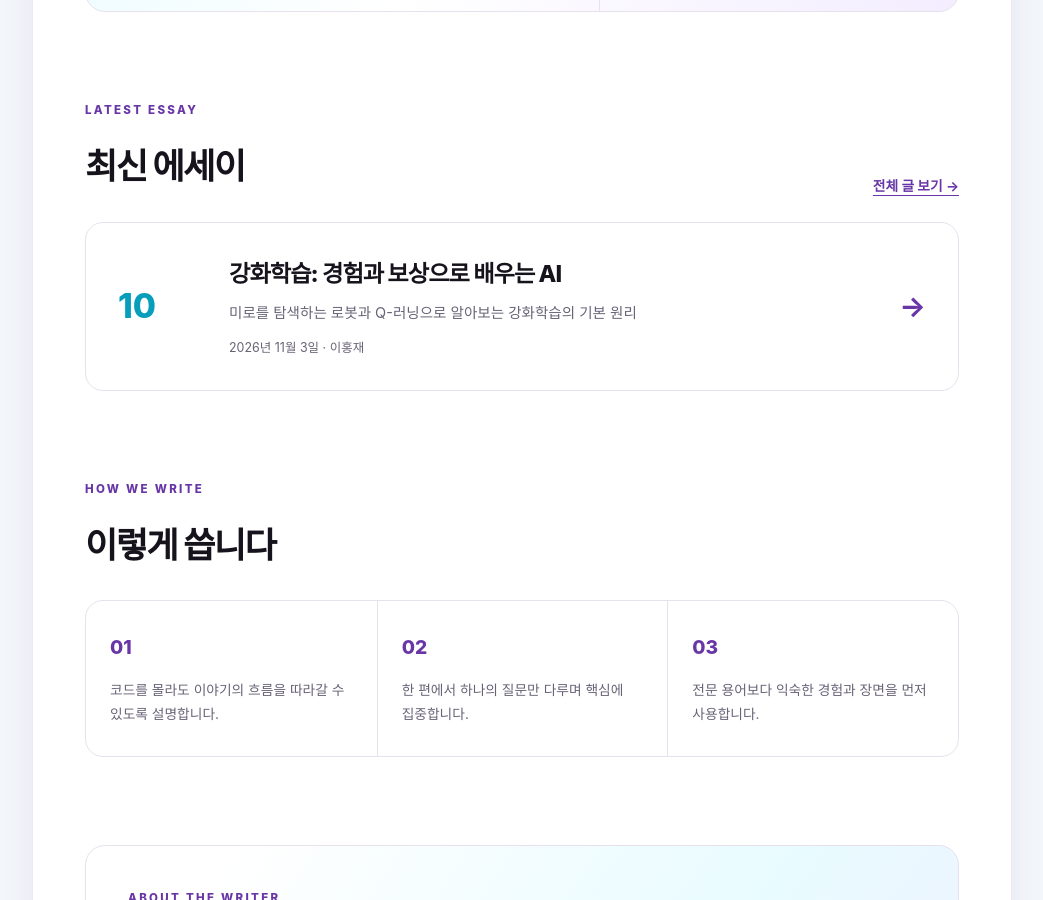
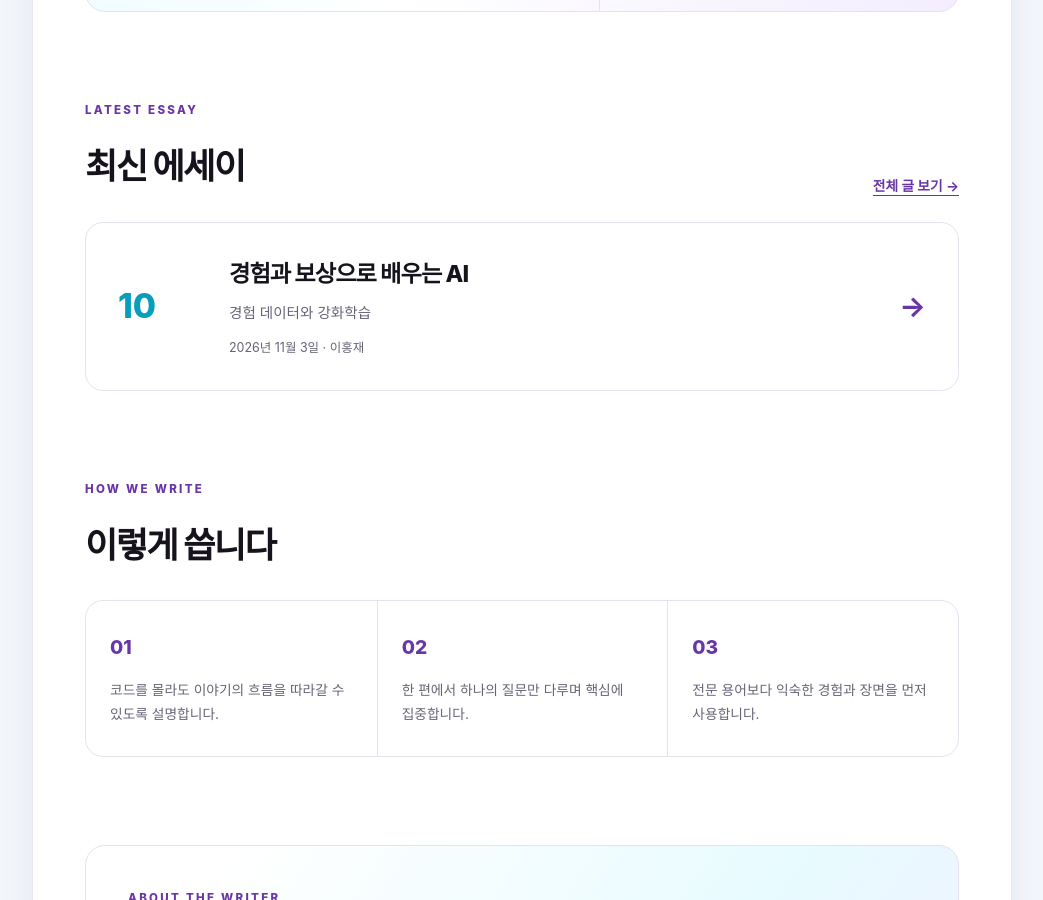
Before and after one commit to chaeyeun-kim/my_website, a Jekyll site: the page built from index.html, in a window 1280 px wide and 900 px high, scrolled down 1073 px. Shown: the whole window, without its empty margins (118-1161 px from the left). Built offline with Jekyll 4.4.1, drawn with Linux system fonts in a browser that asks for light colours; some web fonts are replaced; some of the changed lines change nothing that is shown.

Commit message:
Revise title and description for essay on AI
Updated the title and description of the essay to reflect a more focused theme on reinforcement learning and experience-based learning.

```diff
--- a/essay/010.md
+++ b/essay/010.md
@@ -1,7 +1,7 @@
 ---
 layout: essay
-title: "강화학습: 경험과 보상으로 배우는 AI"
-description: "미로를 탐색하는 로봇과 Q-러닝으로 알아보는 강화학습의 기본 원리"
+title: "경험과 보상으로 배우는 AI"
+description: "경험 데이터와 강화학습"
 author: "이홍재"
 date: 2026-11-03
 reading_time: "약 6분"
@@ -11,67 +11,77 @@ category: "강화학습"
 
 그동안 우리는 정답이 주어진 데이터에서 숨어 있는 패턴을 찾아내 예측하는 지도학습 기법을 중심으로 살펴보았습니다.
 
-오늘은 조금 다른 방식으로 학습하는 AI를 만나봅니다.
-정답을 미리 알려주지 않아도, 직접 행동하고 그 결과를 경험하고 평가하면서 더 나은 판단과 행동을 배워 가는 AI인데, 이러한 AI를 개발하는 머신러닝 기법을 강화학습(Reinforcement Learning)이라고 합니다. 경험적으로 성과가 좋은 행동에 대한 믿음을 점차 강화해 간다는 의미입니다.
+오늘은 조금 다른 방식으로 학습하는 AI를 만나봅니다. 정답을 미리 알려주지 않아도, 직접 행동하고 그 결과를 경험하면서 더 나은 판단과 행동을 배워 가는 AI인데, 이러한 AI를 개발하는 머신러닝 기법을 강화학습(Reinforcement Learning)이라고 합니다. 경험적으로 성과가 좋은 행동에 대한 믿음을 점차 강화해 간다는 의미입니다.
 
-예를 들어 **깡통 로봇에게 미로를 탈출하는 방법**을 가르친다고 해봅시다.
-<br>출발점에서 목적지까지 가는 정답 경로를 미리 알려주는 대신, 로봇을 이리저리 여러 방향으로 움직여 보면서 그 결과를 경험하게 합니다. 목적지에 도달하는 좋은 행동에는 적절한 보상(당근)을 주고, 잘못되거나 금지된 행동에는 벌칙(채찍)을 주면, 로봇은 이 보상을 신호(나침반)로 사용하여 목적지에 도달하는 최적의 경로를 스스로 찾아낼 수 있습니다. 어떤 상황에서 어떤 행동을 해야 목적지에 더 잘 도달할 수 있는지 경험으로 배우게 되는 것이죠.
+처음 자전거를 배우는 아이를 생각해 봅시다. 부모로부터 기본 조작 방법을 익힌 후에 직접 페달을 밟고 핸들을 조절하지만, 얼마 지나지 않아 균형을 잃고 넘어집니다. 하지만 다시 일어나 반복하다 보면 어느 순간 혼자서도 잘 달릴 수 있게 되죠. 누군가 자전거를 타는 수많은 규칙을 일일이 가르쳐 주지 않아도, 아이는 자신의 경험을 통해 학습한 것입니다.
 
-사람도 어릴 때는 부모나 학교 교육을 통한 지도학습을 통해 배우지만, 어른이 되면서 현실 세계에서 직접 부대끼며 배우는 강화학습의 비중이 높아져야 합니다.
-그래야만 누군가의 이해를 빌려 쓰는 것이 아니라 스스로의 경험을 통한 생생한 통찰을 할 수 있습니다.
+AI도 비슷한 방식으로 학습할 수 있습니다. 게임을 처음 하는 AI에게 처음부터 모든 상황에서 어떤 행동을 해야 하는지 하나하나 알려줄 필요는 없고, 그럴 수도 없습니다. 직접 행동하고 그 결과를 관찰하고 평가하면서 더 나은 선택을 찾아가도록 할 수 있는데, 이것이 강화학습의 기본 아이디어입니다.
+
+예를 들어 미로에서 목표 위치를 찾아가려는 로봇을 생각해 봅시다.
+이때 목표에 도달하는 좋은 행동에는 적절한 보상(당근)을 주고, 잘못되거나 금지된 행동에는 벌칙(채찍)을 주면, 로봇은 이 보상을 나침반으로 사용하여 목표에 도달하는 최적의 경로를 스스로 찾아낼 수 있습니다. 어떤 상황에서 어떤 행동을 해야 목표에 더 잘 도달할 수 있는지 경험으로 배우게 되는 것이죠.
+사람도 어릴 때는 부모나 학교 교육을 통한 지도학습을 주로 하지만, 어른이 되면서 현실 세계에서 직접 부대끼며 배우는 강화학습의 비중이 높아져야 합니다. 그래야만 누군가의 이해를 빌려 쓰는 것이 아니라 스스로의 경험을 통한 생생한 통찰을 할 수 있습니다.
 
 ## 강화학습의 기본 개념
 
 대부분의 강화학습은 다음과 같은 요소로 이루어집니다.
 
-| 요소 | 의미 | 미로 탈출 로봇의 예 |
+| 요소 | 의미 | 미로 탐색 로봇의 예 |
 | --- | --- | --- |
 | 에이전트(Agent) | 행동의 주체 | 로봇 |
 | 환경(Environment) | 에이전트가 행동하는 세계 | 미로 |
 | 상태(State) | 현재 에이전트가 처한 상황 | 로봇의 현재 위치 |
 | 행동(Action) | 에이전트가 선택할 수 있는 대안 | 위, 아래, 왼쪽, 오른쪽 이동 |
 | 보상(Reward) | 행동의 결과에 대한 보상(+) 또는 벌칙(-) | 목적지 도착 시 +10, 한 칸 이동할 때 -1 |
-| 정책(Policy) | 상태에 따라 어떤 행동을 선택할지 결정하는 규칙 | 현재 위치에서 어떤 행동을 선택할 것인가 |
+| 정책(Policy) | 상태별 행동 선택 규칙 | 현재 위치에서 어떤 행동을 선택할 것인가 |
 
-강화학습은 (1) 경험을 통한 데이터(상태별 행동에 따른 보상) 수집과 (2) 수집된 데이터에서 각 행동의 가치 평가라는 두 가지 메인 스텝으로 이루어집니다.
+강화학습은 다음의 두 가지 메인 스텝으로 이루어집니다.
+
+1. 경험을 통한 상태별 행동에 대한 보상 데이터 수집
+2. 수집된 데이터를 사용하여 각 행동의 가치 평가
 
 AI는 환경과 상호작용하면서 다음 과정을 반복합니다.
 
 > 현재 상태 → 행동 선택 → 새로운 상태와 보상 관찰 → 다음 행동 선택
 
-이 과정을 반복하면서 어떤 행동이 더 좋은 결과를 가져오는지 점진적으로 배워 갑니다. 처음에는 정답을 모르기 때문에 각 상황에서 다양한 행동을 충분히 시도해 봐야 합니다. **시행착오**는 그 자체로 실패가 아니라 성공적인 강화학습의 밑거름이 되는 것이죠. 위대한 발명가 토머스 에디슨은 이렇게 말했다고 합니다.
+이 과정을 반복하면서 어떤 행동이 더 좋은 결과를 가져오는지 점진적으로 배워 갑니다. 처음에는 정답을 모르기 때문에 각 상황에서 다양한 행동을 충분히 시도해 봐야 합니다. 시행착오는 그 자체로 실패가 아니라 성공적인 강화학습의 밑거름이 되는 것이죠. 위대한 발명가 토머스 에디슨은 이렇게 말했다고 합니다.
 
-> *“나는 실패하지 않았다. 성공에 이르지 못하는 1만 가지 방법을 발견했을 뿐이다.”*
+> “나는 실패하지 않았다. 성공에 이르지 못하는 1만 가지 방법을 발견했을 뿐이다.”
 
-쉬운 예로 어린아이가 첫걸음을 딛는 감동적인 순간을 생각해 보세요. 아이는 부모나 형제들이 걷는 모습을 보면서 배울 수도 있지만, 이러한 지도학습만으로는 부족합니다. 수도 없이 넘어지며 좌절하고 다시 일어서며 결국 중심을 유지하는 방법을 스스로 배우게 되는데, 이것이 바로 강화학습입니다.
+> ***또한 독일의 철학자 니체는 “나를 죽이지 않는 고통은 나를 더 강하게 만든다.”라고 하였습니다.***
 
-자율주행 자동차의 원리도 마찬가지입니다. 실제 주행 사진(정답)을 보면서 기본 조작법을 익힐 수 있지만, 가능한 모든 도로와 기상 상태에 최적인 효과적인 조작법을 지도학습만으로는 배우기 어려울 것입니다. 이때 강화학습이 사용됩니다. 시뮬레이션 환경에서 상태를 무수히 바꾸어 다양한 행동을 시도하고 보상을 관찰하며 그 보상을 최대화하는 행동 시퀀스를 스스로 터득하게 되는 것이죠. 인간의 바둑판을 쉽게 점령해 버린 ‘알파고’도 이러한 강화학습으로 만들어진 AI입니다. 정석에 구애되지 않고 다양한 방법으로 무수히 많은 대국을 두어 본 결과, 각 상태에서 승률이 가장 높은 위치에 착점하는 법을 익히게 된 것입니다.
+쉬운 예로 어린아이가 첫걸음을 딛는 감동적인 순간을 생각해 보세요. 자율주행 자동차의 원리도 마찬가지입니다. 실제 주행 사진(정답)을 보면서 기본 조작법을 익힐 수 있지만, 가능한 모든 도로와 기상 상태에 최적인 효과적인 조작법을 지도학습만으로는 배우기 어려울 것입니다. 이때 강화학습이 사용됩니다. 시뮬레이션 환경에서 상태를 무수히 바꾸어 다양한 행동을 시도하고 보상을 관찰하며 그 보상을 최대화하는 행동 시퀀스를 스스로 터득하게 되는 것이죠. 인간의 바둑판을 쉽게 점령해 버린 알파고도 이러한 강화학습으로 만들어진 AI입니다. 기존의 정석에 구애되지 않고 다양한 방법으로 무수히 많은 대국을 두어 본 결과, 각 상태에서 승률이 가장 높은 위치에 착점하는 법을 익히게 된 것입니다.
 
 ## 그리드월드 환경
 
-강화학습의 기초 원리를 이해하기 위해 “그리드월드”라고 부르는 격자 환경을 생각해 봅시다. 가로와 세로 각 4칸씩 총 16개의 셀이 있고, 로봇은 왼쪽 상단 셀인 (0, 0) 위치에서 출발해 (2, 3) 위치에 있는 목적지(사과 표시)까지 이동해야 합니다.
+강화학습의 기초 원리를 이해하기 위해 그리드월드(Grid World)라고 부르는 격자 환경을 생각해 봅시다. 가로와 세로 각 4칸씩 총 16개의 셀이 있고, 로봇은 왼쪽 상단 셀인 (0, 0) 위치에서 출발해 (2, 3) 위치에 있는 목적지(사과 표시)까지 이동해야 합니다.
 
-<img width="642" alt="image" src="https://github.com/user-attachments/assets/ca35d491-adfd-428b-a273-f534f7d87d1d" />
+<img width="600" alt="image" src="https://github.com/user-attachments/assets/d033ba94-557d-4277-89ec-870ddb195ab9" />
 
 
-로봇은 위, 아래, 왼쪽, 오른쪽 중 하나를 선택해 한 칸씩 이동합니다. 목적지에 도착하면 +10의 보상을 받지만, 한 번 이동할 때마다 -1의 벌칙을 받습니다. 따라서 가장 짧은 경로로 목적지에 도착하는 것이 최선이 됩니다. 또한 격자 밖으로 나가거나 벽(wall)으로 차단된 셀로는 이동할 수 없는데, 만약 이러한 행동을 시도하면 -1의 추가 벌칙이 주어집니다.
+로봇은 위, 아래, 왼쪽, 오른쪽 중 하나를 선택해 한 칸씩 이동합니다. 목적지에 도착하면 +10의 보상을 받지만, 한 번 이동할 때마다 **-1**의 벌칙을 받습니다. 따라서 가장 짧은 경로로 목적지에 도착하는 것이 최선이 됩니다. 또한 격자 밖으로 나가거나 벽(wall)으로 차단된 셀로는 이동할 수 없고, 만약 이러한 행동을 시도하면 -1의 추가 벌칙이 주어집니다.
 
-우리 눈에는 간단하지만 지능이 아직 형성되지 않은 로봇에게는 정말 어려운 문제입니다. 처음에 로봇은 어느 방향으로 가야 할지 모르고 우왕좌왕 움직이다가 우연히 목적지에 도착하기도 하고, 같은 자리를 애처롭게 방황하기도 합니다. 이 로봇만 그런 것이 아닙니다. 우리 삶도 많은 시행착오를 겪지만 에디슨처럼 포기하지 않고 끝내 목적지에 도달하는 것이 성공적인 삶이 아닐까요?
+우리 눈에는 간단하지만 지능이 아직 형성되지 않은 로봇에게는 정말 어려운 문제입니다. 처음에 로봇은 어느 방향으로 가야 할지 모르고 우왕좌왕 움직이다가 우연히 목적지에 도착하기도 하고, 같은 자리를 애처롭게 방황하기도 합니다. 방황하는 것은 로봇뿐만이 아니죠. 우리 삶도 많은 시행착오를 겪게 되고 그로부터 배워야 합니다. 충분히 경험하고 그 결과를 ‘어부의 수첩’처럼 기록해서 분석해 보면, 어떤 행동이 목적지에 가까워지는지, 어떤 행동이 시간 낭비인지 점차 알아갑니다.
 
-충분히 경험하고 그 결과를 ‘어부의 수첩’처럼 기록해서 분석해 보면, 어떤 행동이 목적지에 가까워지는지, 어떤 행동이 시간 낭비인지 점차 알아갑니다. 그렇다면 AI는 수집된 경험 데이터를 어떻게 분석해서 최적 정책을 찾아내는 것일까요?
+그렇다면 AI는 수집된 경험 데이터를 어떻게 분석해서 최적 정책을 찾아내는 것일까요?
 
 ## Q-러닝: 어떤 행동이 얼마나 가치 있을까?
 
-가장 기본적인 강화학습 기법은 **Q-러닝**입니다. 이때 Q값(Q-value)이란 각 상태에서 선택할 수 있는 행동마다 그 행동이 얼마나 가치 있는지를 숫자로 표현한 것입니다. 경험을 통해 이 값을 순차적으로 업데이트해 가면 결국 Q값을 가장 크게 하는 최적 정책을 찾을 수 있다는 아이디어죠.
+가장 기본적인 강화학습 기법은 Q-러닝입니다. 이때 Q값(Q-value)이란 각 상태에서 선택할 수 있는 행동마다 그 행동이 얼마나 가치 있는지를 숫자로 표현한 것입니다. 경험을 통해 이 값을 순차적으로 업데이트해 가면 결국 Q값을 가장 크게 하는 최적 정책을 찾을 수 있다는 아이디어입니다.
 
-그리드월드 환경에서는 각 셀 위치가 하나의 상태이고(총 16개 상태), 네 방향이 가능한 행동입니다. 따라서 각 셀마다 상·하·좌·우 4개 행동의 Q값을 기록해야 합니다. 이렇게 Q값이 테이블 형태로 관리되므로 이를 Q-테이블 방식이라고 합니다.
-예를 들어 현재 셀에서 상·하·좌·우 행동의 Q값이 (-1, 0, 1, 0)이라고 합시다. 이것은 이 상태(위치)에서는 왼쪽 방향으로 이동하는 것이 **가장 바람직함**을 의미합니다.
+그리드월드 환경에서는 각 셀 위치가 하나의 상태이고(총 16개 상태), 네 방향이 가능한 행동입니다. 따라서 각 셀마다 상·하·좌·우 4개 행동의 Q값을 기록해야 합니다. 이렇게 Q값이 테이블 형태로 관리되므로 이를 Q-테이블 방식이라고 합니다. 예를 들어 현재 셀에서 상·하·좌·우 행동의 Q값이 (-1, 0, 1, 0)이라고 합시다. 이것은 이 상태(위치)에서는 왼쪽 방향으로 이동하는 것이 가장 바람직함을 의미합니다.
 
-여기서 중요한 것은 각 상태에서 행동별 Q값이 미리 정해진 값이 아니라, 로봇이 경험하면서 조금씩 참값으로 수렴해 간다는 것입니다. <br>그렇다면 어떤 방법으로 Q값을 계산할까요?
+여기서 중요한 것은 각 상태에서 행동별 Q값이 미리 정해진 값이 아니라, 로봇이 경험하면서 조금씩 참값으로 수렴해 간다는 것입니다. 그렇다면 어떤 방법으로 Q값을 계산할까요?
 
-Q값은 단순히 그 행동으로 얻는 **즉시 보상**만 나타내지 않습니다. 그 행동을 선택한 결과로 따라오는 다음 상태에서의 **미래 보상**까지 포함해야 합니다. 예를 들어 대학 진학은 당장 등록금과 시간 손실이 발생하지만, 졸업 후 더 나은 취업이나 창업 기회를 제공할 수 있습니다.
+## 보상 설계의 중요성
 
-즉시 보상과 미래 보상을 모두 고려하여 모든 상태에서 모든 행동의 Q값을 계산해야 하는데, 이것을 수학적으로 간결하게 해결해 준 것이 바로 **벨만 방정식**(Bellman’s equation)이며, 이는 현대 강화학습의 발전에 크게 기여했습니다.
+강화학습에서 보상은 어떤 행동을 더 강화(자주 선택)할 것인지를 결정하는 기준이 되므로, 적절한 보상 메커니즘의 설계가 학습의 성패를 좌우합니다. 인간은 스스로 형성한 가치관과 함께 도파민이라는 신경전달물질을 행동 선택의 도구로 사용한다고 합니다.
 
-Q-러닝에서는 벨만 방정식을 이용해 기존 Q-테이블을 새로운 경험에 맞게 조금씩 수정해 가며, 이 과정이 반복되면 각 행동이 얼마나 가치 있는지를 점점 더 정확하게 평가할 수 있게 됩니다.
+> **참고:** 도파민은 어떤 행동의 결과가 예상했던 결과에 비해 더 좋을수록 더 많이 분비되고, 다음에도 그러한 행동을 반복하도록 강한 신호를 준다고 합니다. 흥미롭게도 인간의 학습에서 도파민 기제는 고전경제학 이론과 유사한 맥락을 가집니다. 예를 들어 공리주의의 대표 학자인 제레미 벤담은 인간의 행동 동기를 쾌락과 고통의 계산법(Calculus of pleasure and pain)으로 표현하였습니다.
+
+한편 AI는 가치관 또는 생물학적 보상을 사용할 수 없으므로 사람이 각 상황별로 다양한 행동에 대한 보상 규칙을 직접 설계하여 알려 줘야 하고, 이것에 따라 학습 결과와 품질이 크게 달라질 수 있습니다. 따라서 설계 단계에서 어떤 행동을 얼마나 좋은 결과로 정의할 것인가에 대한 가치 판단의 문제를 고민해야 하고, AI를 개발하는 기업 또는 특정 국가의 이윤뿐 아니라 인류의 보편적 복리 증진에 미치는 효과를 감독 단계에서 꼼꼼하게 살피는 것이 중요합니다.
+
+가치 평가에서 또 하나 중요한 문제는 Q값에 포함되는 보상의 시간적 범위에 대한 것입니다. 올바른 행동을 유도하기 위해서는 Q값이 그 행동으로 얻는 즉시 보상만이 아니라 그 행동을 선택한 결과로 따라오는 다음 상태에서의 미래 보상까지 포함해야 합니다. 예를 들어 대학 진학은 당장 등록금과 시간 손실이 발생하지만, 졸업 후 더 나은 취업이나 창업 기회를 제공할 수 있습니다. 행동과 상태가 서로 상호작용하므로 대부분의 문제에서 미래 보상을 정확하게 평가하는 것은 매우 어렵습니다.
+
+이때 해결책으로 등장한 것이 벨만 방정식(Bellman’s Equation)이라는 수학적 도구인데, 각 행동의 즉시 보상과 미래 보상을 모두 고려하여 각 상태에서 모든 행동의 Q값을 간결하고 정확하게 계산해 줍니다. 현대 강화학습의 발전에 크게 기여한 일등 공신 중 하나입니다.
+
 다음 글에서는 오늘 살펴본 Q-러닝의 원리가 더 복잡한 현실 환경으로 어떻게 확장되는지 알아보겠습니다.
```
